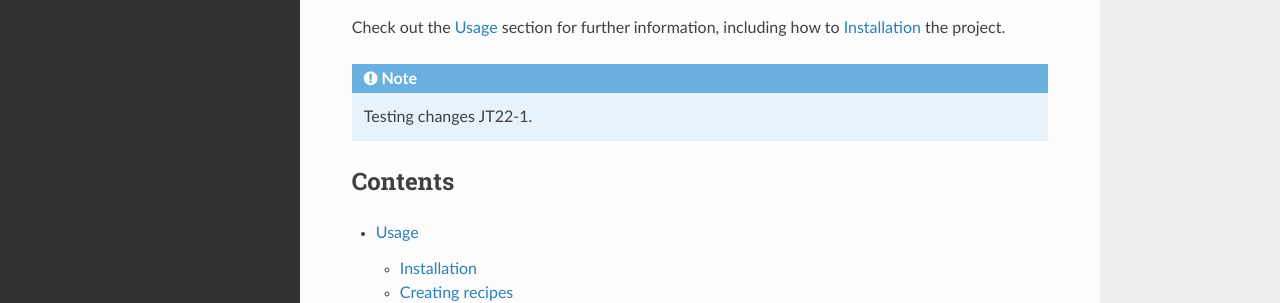
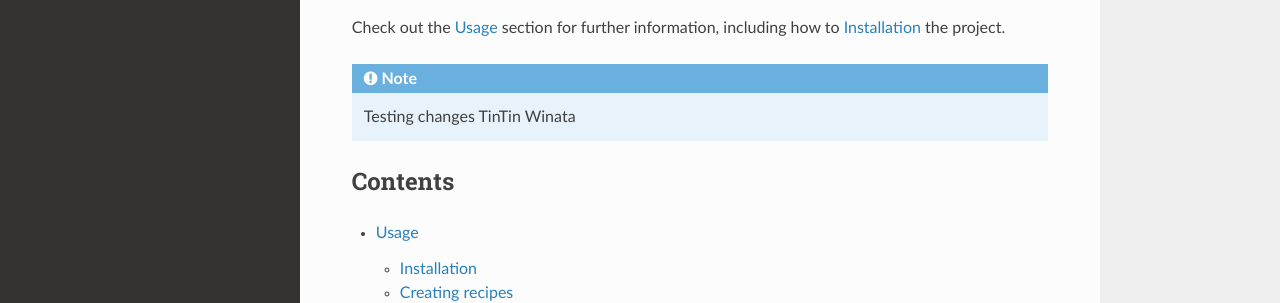
Before and after one commit to acad600/test-hol, a Sphinx documentation site: the page built from docs/source/index.rst, in a window 1280 px wide. Shown: the part 240-543 px from the top of the page. Built offline with Sphinx 7.4.7 and the Read the Docs theme 2.0.0, drawn with Linux system fonts in a browser that asks for light colours.

Commit message:
feat: tintin winata

```diff
--- a/docs/source/index.rst
+++ b/docs/source/index.rst
@@ -12,7 +12,7 @@ how to :ref:`installation` the project.
 .. note::
 
 
-   Testing changes JT22-1.
+   Testing changes TinTin Winata
 
 
 Contents
```
